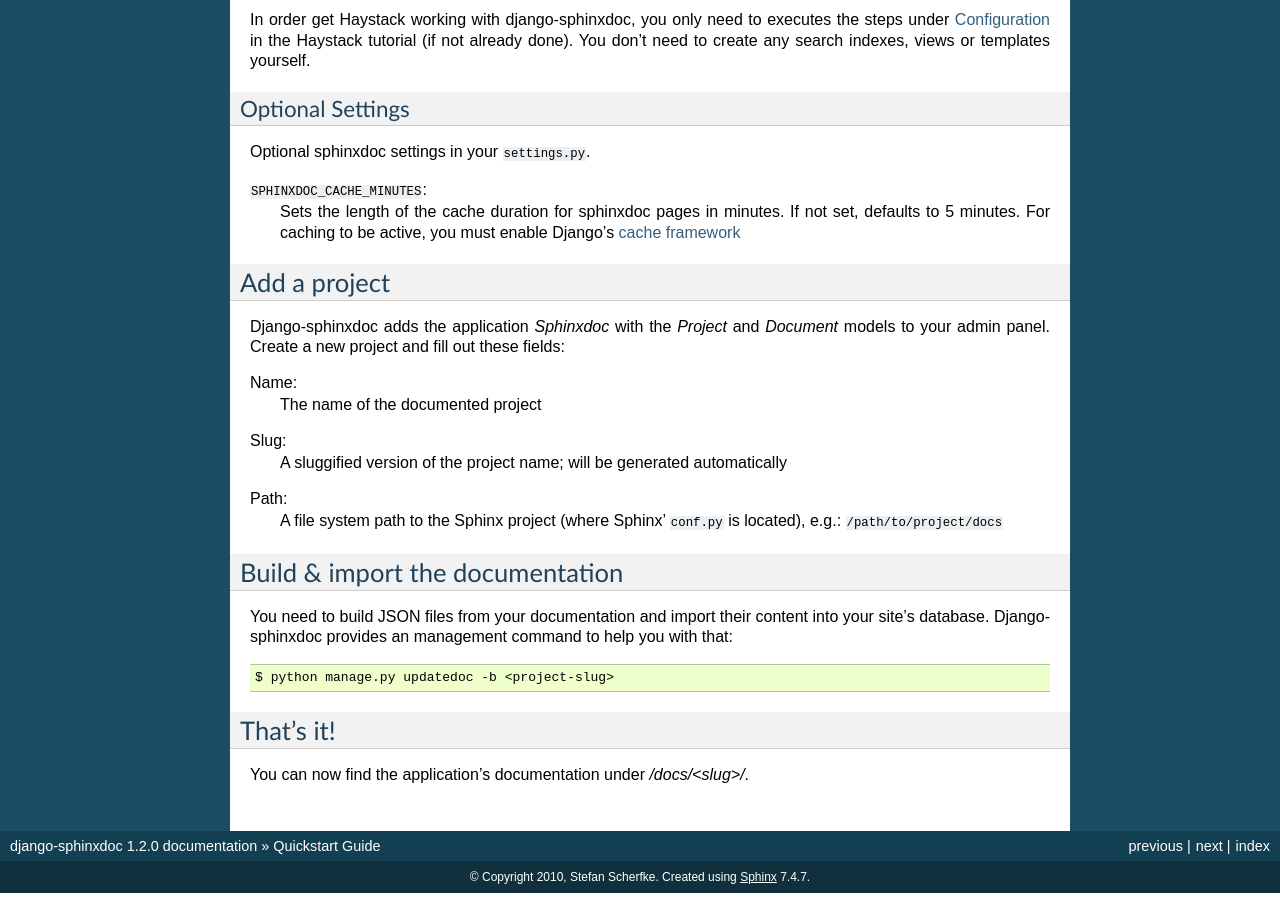
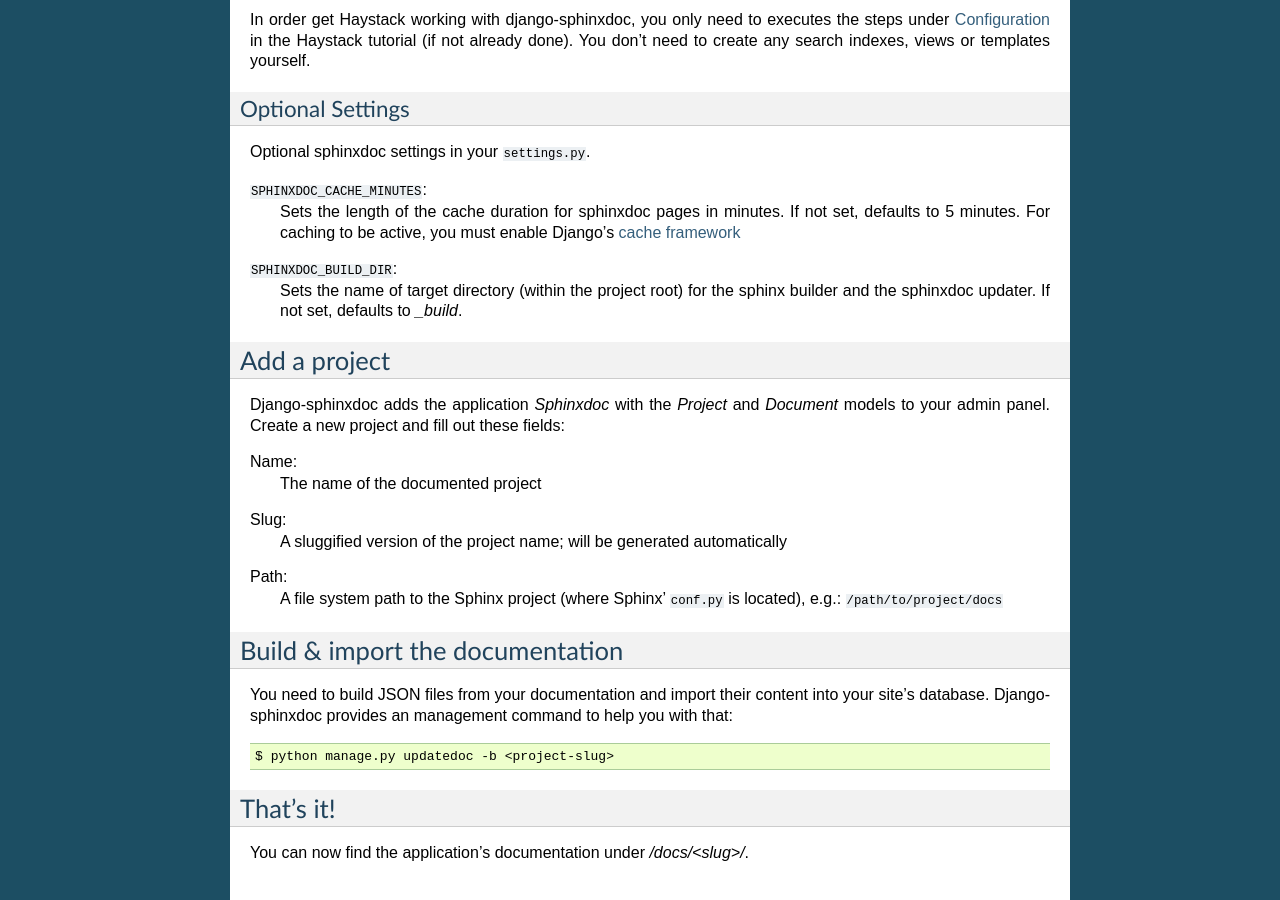
Before and after one commit to insurgency/django-sphinxdoc, a Sphinx documentation site: the page built from docs/quickstart.txt, in a window 1280 px wide and 900 px high, scrolled down 661 px. Built offline with Sphinx 7.4.7, drawn with Linux system fonts in a browser that asks for light colours.

Commit message:
get builddir from settings.py

```diff
--- a/docs/quickstart.txt
+++ b/docs/quickstart.txt
@@ -65,6 +65,11 @@
     active, you must enable Django's
     `cache framework <https://docs.djangoproject.com/en/dev/topics/cache/>`_
 
+``SPHINXDOC_BUILD_DIR``:
+    Sets the name of target directory (within the project root) for the
+    sphinx builder and the sphinxdoc updater. If not set, defaults to
+    *_build*.
+
 
 Add a project
 -------------
```
Also changed, not shown: 1 other file.
